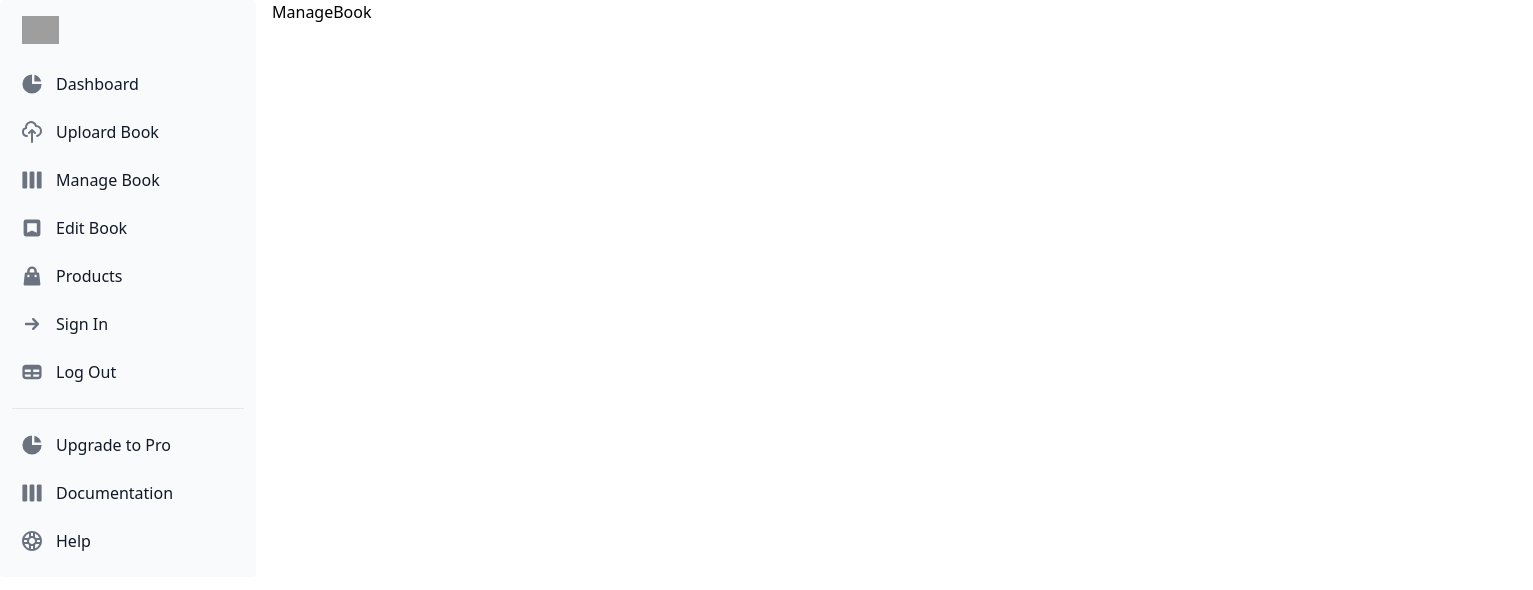
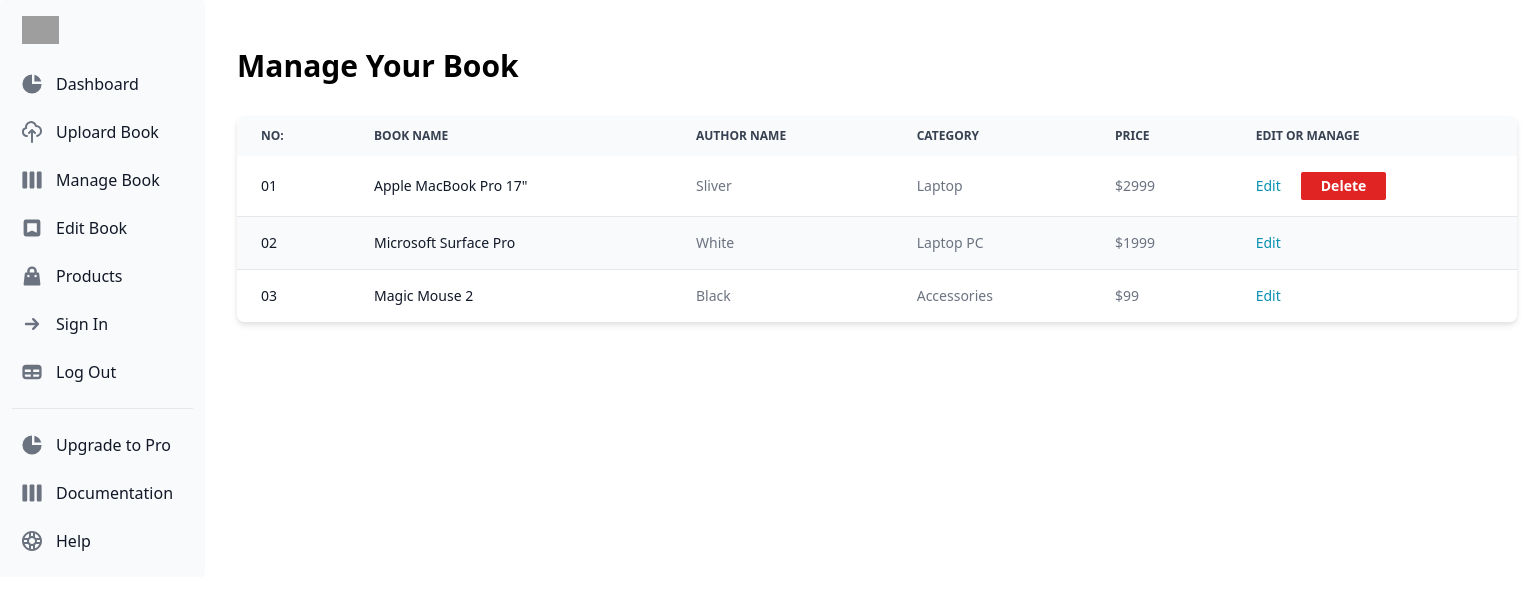
Before and after one commit to Eharagithub/Bookshop-Management-System, a React (Vite) app in the folder client/: page /admin/dashboard/manage in a window 1280 px wide. Shown: the top 590 px of the page, 1533 px wide, since content can reach past the window. Built offline with nearby package versions, Linux system fonts and the light colour scheme; no server answers; grey boxes are pictures that could not be loaded.

Commit message:
manage book interface

```diff
--- a/client/src/dashboard/ManageBook.jsx
+++ b/client/src/dashboard/ManageBook.jsx
@@ -1,8 +1,89 @@
-import React from 'react'
+import React, { useEffect, useState } from 'react'
+import { Table } from "flowbite-react";
 
 const ManageBook = () => {
+  const [allBooks, setAllBooks] = useState([]);
+  useEffect(() =>{
+    fetch(" ").then(res => res.json()).then(data => setAllBooks(data))
+  },[])
+
   return (
-    <div>ManageBook</div>
+    <div className='px-4 my-12'>
+      <h2 className='mb-8 text-3xl font-bold'>Manage Your Book</h2>
+
+      {/*table for book data */}
+      <Table striped className='lg:w-[1280px]'>
+
+        <Table.Head>
+          <Table.HeadCell>No:</Table.HeadCell>
+          <Table.HeadCell>Book Name</Table.HeadCell>
+          <Table.HeadCell>Author Name</Table.HeadCell>
+          <Table.HeadCell>Category</Table.HeadCell>
+          <Table.HeadCell>Price</Table.HeadCell>
+          <Table.HeadCell>
+            <span>Edit or Manage</span>
+          </Table.HeadCell>
+        </Table.Head>
+
+        <Table.Body className="divide-y">
+
+          {/*table row 1 */}
+          <Table.Row className="bg-white dark:border-gray-700 dark:bg-gray-800">
+          <Table.Cell className="whitespace-nowrap font-medium text-gray-900 dark:text-white">
+              {'01'}
+            </Table.Cell>
+            <Table.Cell className="whitespace-nowrap font-medium text-gray-900 dark:text-white">
+              {'Apple MacBook Pro 17"'}
+            </Table.Cell>
+            <Table.Cell>Sliver</Table.Cell>
+            <Table.Cell>Laptop</Table.Cell>
+            <Table.Cell>$2999</Table.Cell>
+            <Table.Cell>
+              <a href="#" className="font-medium text-cyan-600 hover:underline dark:text-cyan-500 mr-5">
+                Edit
+              </a>
+              <button onClick={() => handDelete(book._id)} className='bg-red-600 px-5 py-1 font-semibold text-white rounded-sm hover:bg-sky-600'>Delete</button>
+            </Table.Cell>
+          </Table.Row>
+
+          {/*table row 2 */}
+          <Table.Row className="bg-white dark:border-gray-700 dark:bg-gray-800">
+          <Table.Cell className="whitespace-nowrap font-medium text-gray-900 dark:text-white">
+              {'02'}
+            </Table.Cell>
+            <Table.Cell className="whitespace-nowrap font-medium text-gray-900 dark:text-white">
+              Microsoft Surface Pro
+            </Table.Cell>
+            <Table.Cell>White</Table.Cell>
+            <Table.Cell>Laptop PC</Table.Cell>
+            <Table.Cell>$1999</Table.Cell>
+            <Table.Cell>
+              <a href="#" className="font-medium text-cyan-600 hover:underline dark:text-cyan-500">
+                Edit
+              </a>
+            </Table.Cell>
+          </Table.Row>
+
+          {/*table row 3 */}
+          <Table.Row className="bg-white dark:border-gray-700 dark:bg-gray-800">
+          <Table.Cell className="whitespace-nowrap font-medium text-gray-900 dark:text-white">
+              {'03'}
+            </Table.Cell>
+            <Table.Cell className="whitespace-nowrap font-medium text-gray-900 dark:text-white">Magic Mouse 2</Table.Cell>
+            <Table.Cell>Black</Table.Cell>
+            <Table.Cell>Accessories</Table.Cell>
+            <Table.Cell>$99</Table.Cell>
+            <Table.Cell>
+              <a href="#" className="font-medium text-cyan-600 hover:underline dark:text-cyan-500">
+                Edit
+              </a>
+            </Table.Cell>
+          </Table.Row>
+
+
+        </Table.Body>
+      </Table>
+    </div>
   )
 }
 
```
